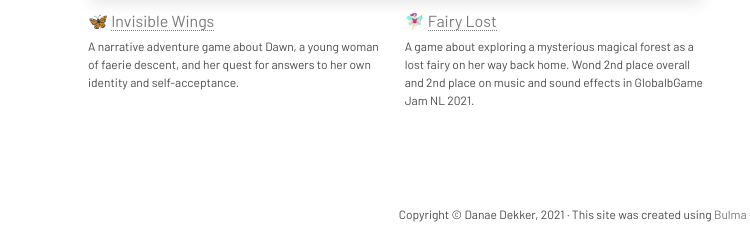
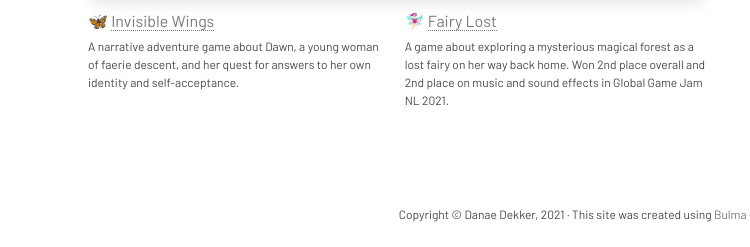
Before and after one commit to danae/danae.link, a plain HTML site: page index.html in a window 1280 px wide. Shown: the part 977-1224 px from the top of the page, 0-750 px from the left. Drawn offline with nearby package versions, Linux system fonts and the light colour scheme; a script that the page names is missing; a web font is replaced by a local one.

Commit message:
Fixed typos in Fairy Lost paragraph

```diff
--- a/index.html
+++ b/index.html
@@ -96,7 +96,7 @@
               </p>
 
               <p class="is-size-7">
-                A game about exploring a mysterious magical forest as a lost fairy on her way back home. Wond 2nd place overall and 2nd place on music and sound effects in GlobalbGame Jam NL 2021.
+                A game about exploring a mysterious magical forest as a lost fairy on her way back home. Won 2nd place overall and 2nd place on music and sound effects in Global Game Jam NL 2021.
               </p>
             </div>
           </div>
```
